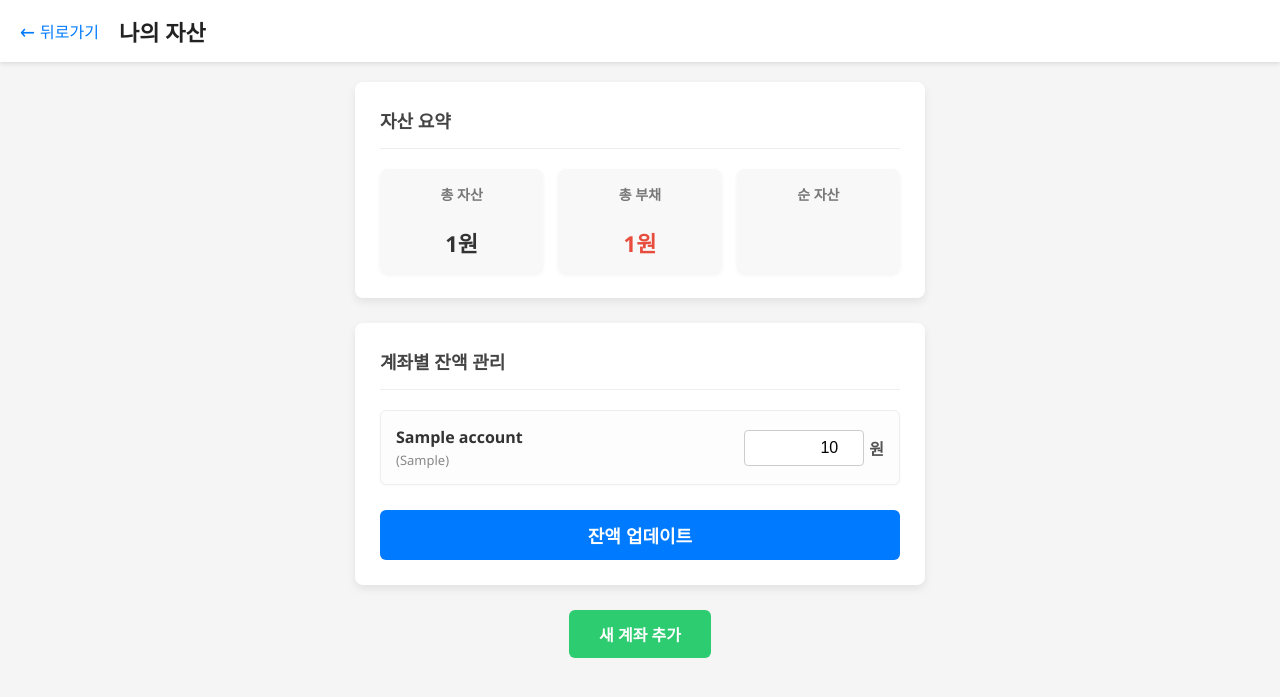
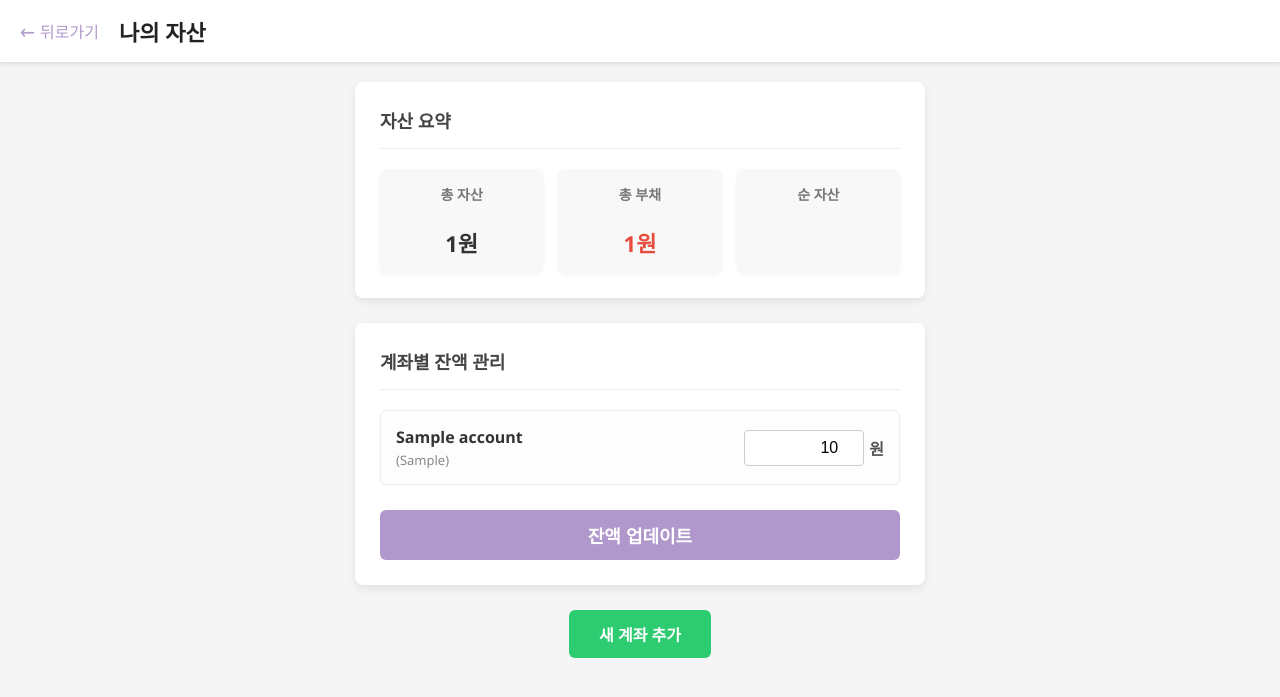
Before and after one commit to testcodee/FTF, a Spring app: template src/main/resources/templates/account/assets.html in a window 1280 px wide. Shown: the top 697 px of the page. Run offline with Thymeleaf, Linux system fonts and the light colour scheme; the template is opened without the code that fills it: most values are stand-ins (such as "Sample title", 1, 10 or a date in 2020); data that the repository does not hold is empty.

Commit message:
메인화면 수정

```diff
--- a/src/main/resources/static/css/account/assets.css
+++ b/src/main/resources/static/css/account/assets.css
@@ -30,7 +30,7 @@
 .back-button {
     display: inline-flex;
     align-items: center;
-    color: #007bff;
+    color: rgba(143, 109, 183, 0.7);
     text-decoration: none;
     font-weight: 500;
     font-size: 16px;
@@ -38,7 +38,7 @@
 }
 
 .back-button:hover {
-    color: #0056b3;
+    color: rgba(143, 109, 183);
     text-decoration: underline;
 }
 
@@ -188,7 +188,7 @@
     width: 100%;
     padding: 12px;
     margin-top: 25px;
-    background-color: #007bff;
+    background-color: rgba(143, 109, 183, 0.7);
     color: white;
     border: none;
     border-radius: 6px;
@@ -199,7 +199,7 @@
 }
 
 .submit-btn:hover {
-    background-color: #0056b3;
+    background-color: rgba(143, 109, 183);
 }
 
 /* 새 계좌 추가 버튼 */
--- a/src/main/resources/templates/components/bottom-nav.html
+++ b/src/main/resources/templates/components/bottom-nav.html
@@ -7,7 +7,7 @@
     <i class="nav-icon ledger-icon"></i>
     <span class="nav-text">가계부</span>
   </a>
-  <a href="#" class="nav-item">
+  <a href="/assets" class="nav-item">
     <i class="nav-icon budget-icon"></i>
     <span class="nav-text">예산관리</span>
   </a>
```
